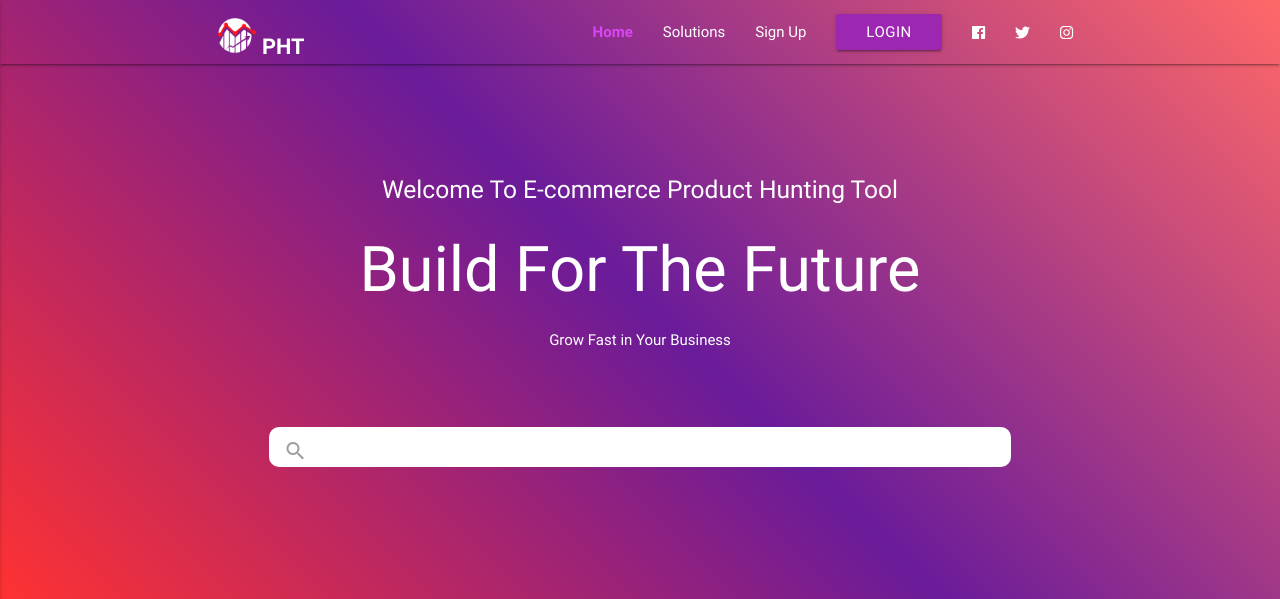
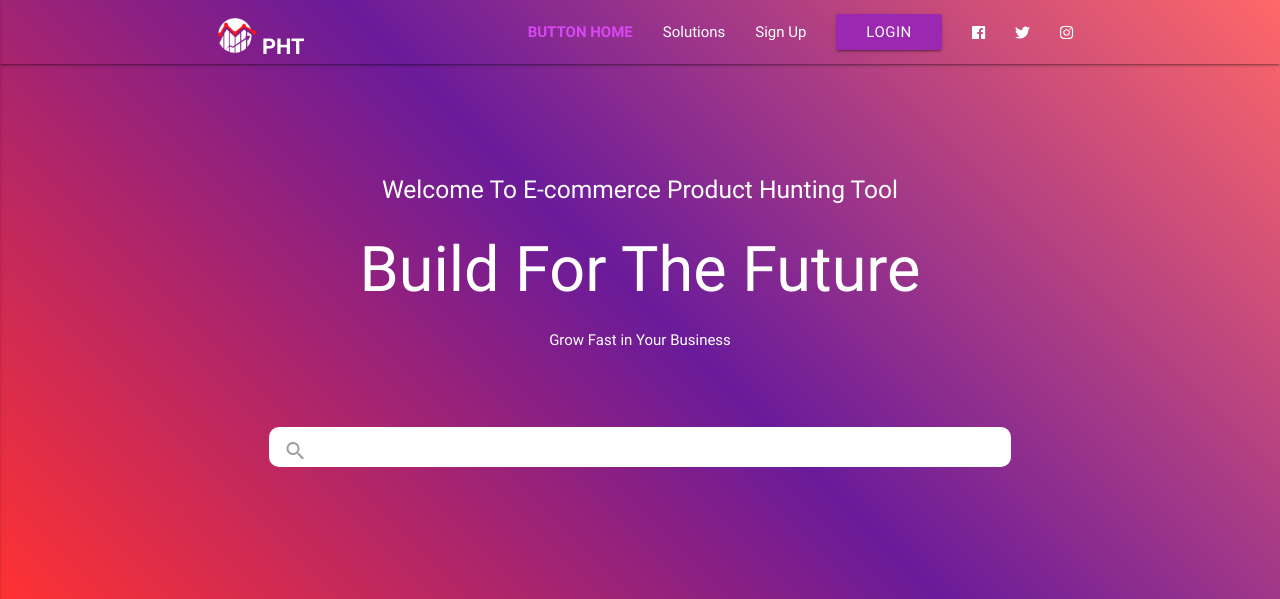
Before and after one commit to Asad-ALI055/ecmrtproject, a Django app: page / in a window 1280 px wide. Shown: the top 599 px of the page. Run offline with Django 5.2, Linux system fonts and the light colour scheme; some libraries are stand-ins or nearby versions.

Commit message:
anything

```diff
--- a/templates/index.html
+++ b/templates/index.html
@@ -58,7 +58,7 @@
             </a>
             <ul class="right hide-on-med-and-down">
               <li>
-                <a class="active-link" href="{% url 'index' %}">Home</a>
+                <a class="active-link" href="{% url 'index' %}">BUTTON HOME</a>
               </li>
               <li>
                 <a href="{% url 'solutions' %}">Solutions</a>
```
Also changed, not shown: db.sqlite3.
